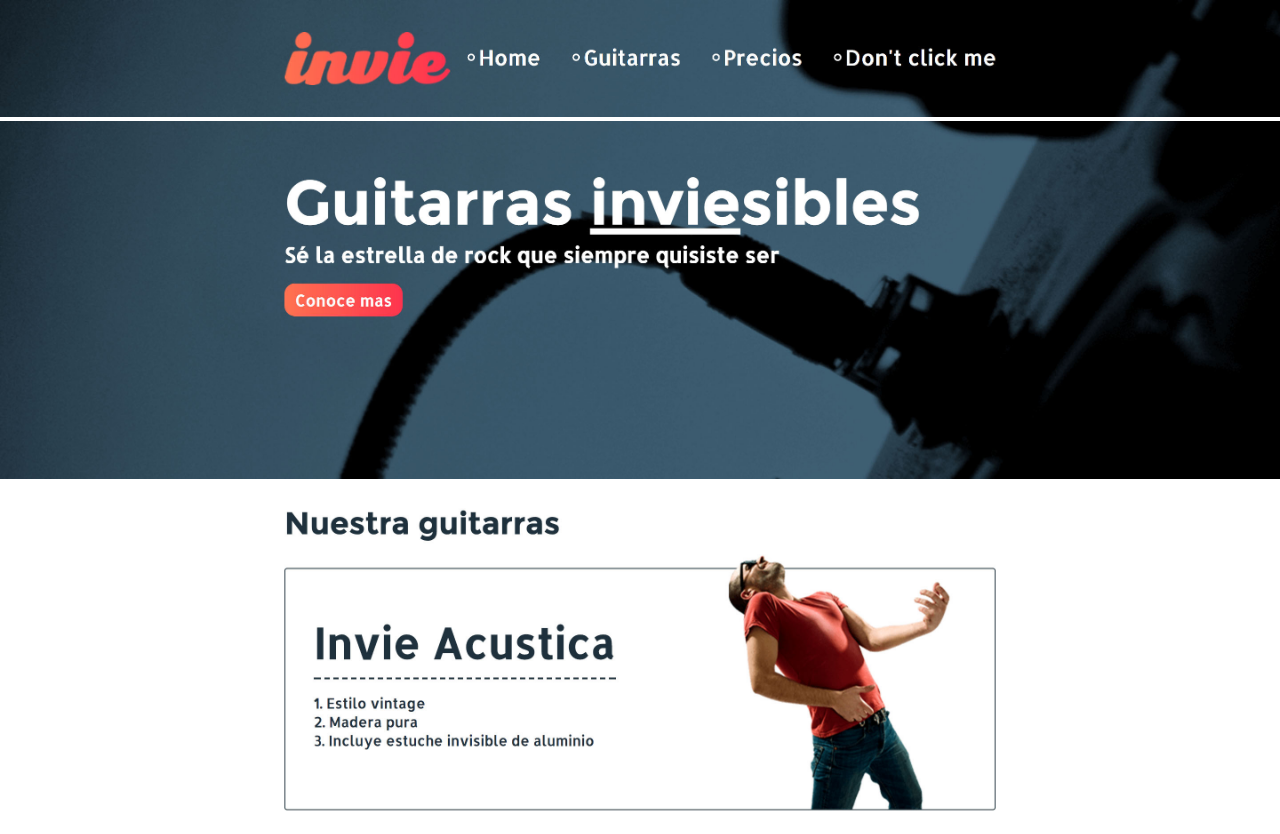
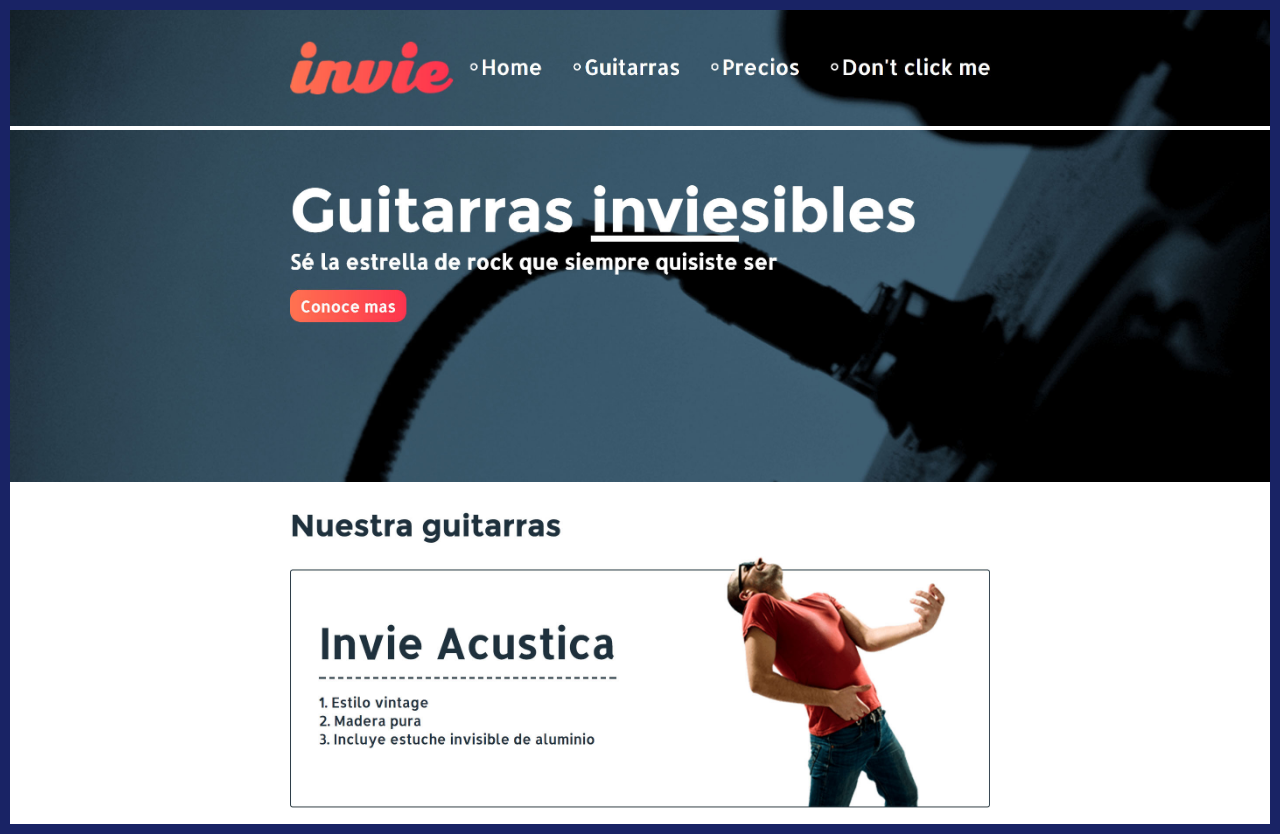
Before and after one commit to ralolive/invie-github, a plain HTML site: page index.html in a window 1280 px wide. Drawn offline with Linux system fonts and the light colour scheme.

Commit message:
hotfix 1

```diff
--- a/index.html
+++ b/index.html
@@ -8,6 +8,7 @@
     <style>
         body {
             margin: 0;
+            border : 10px solid #192365;
         }
         img {
             margin: 0;
```
